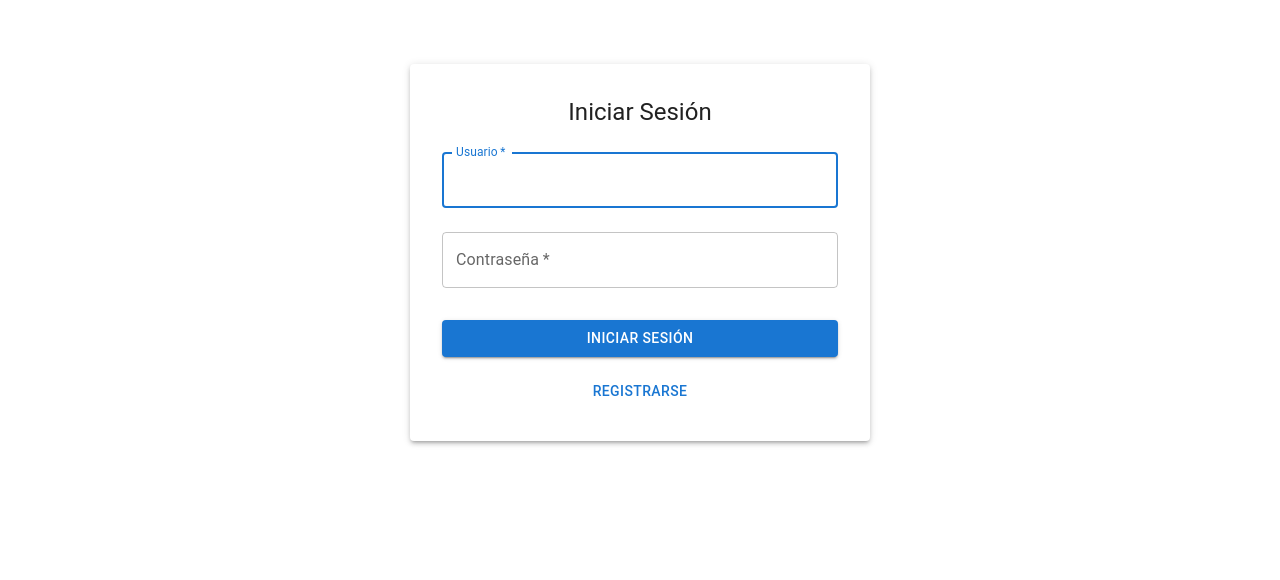
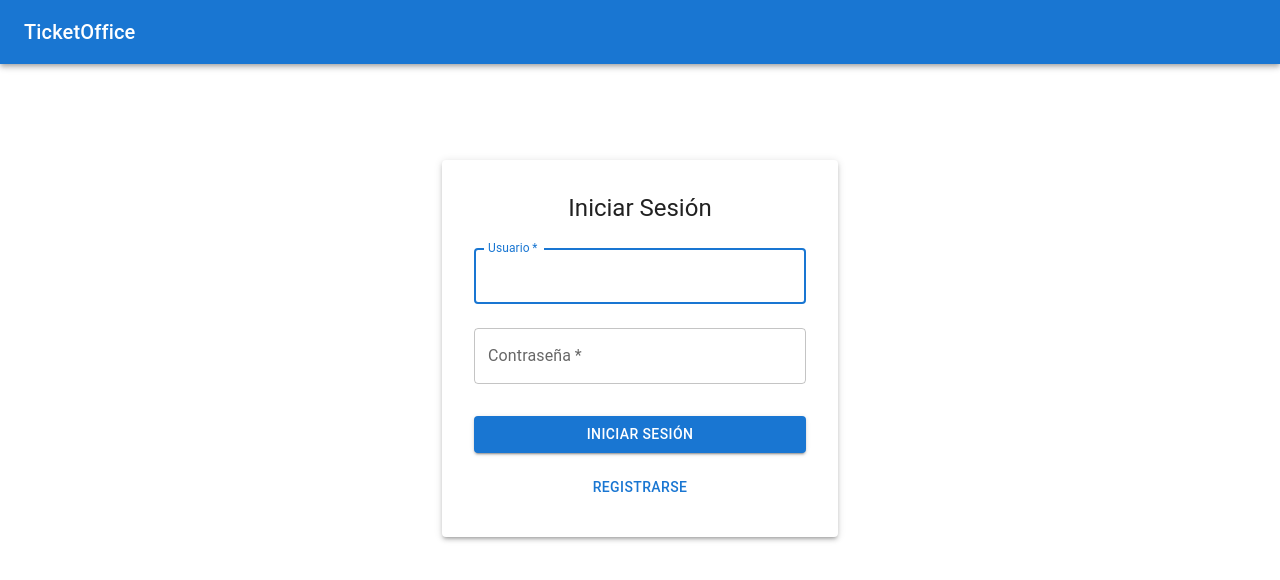
Before and after one commit to alejandrojuarez675/ticketoffice-frontend-2, a React (Create React App) app: page /login in a window 1280 px wide. Shown: the top 580 px of the page. Built offline with nearby package versions, Linux system fonts and the light colour scheme.

Commit message:
add ligh layout

```diff
--- a/src/App.tsx
+++ b/src/App.tsx
@@ -9,6 +9,7 @@ import LoginPage from './pages/LoginPage';
 import RegisterPage from './pages/RegisterPage';
 import LandingPage from './pages/LandingPage';
 import { authService } from 'services/auth';
+import LightLayout from './components/LightLayout';
 
 function PrivateRoute({ children }: { children: React.ReactNode }) {
   const isAuthenticated = authService.getCurrentUser();
@@ -21,8 +22,16 @@ function App() {
       <Routes>
         {/* Public routes */}
         <Route path="/" element={<LandingPage />} />
-        <Route path="/login" element={<LoginPage />} />
-        <Route path="/register" element={<RegisterPage />} />
+        <Route path="/login" element={
+          <LightLayout>
+            <LoginPage />
+          </LightLayout>
+        } />
+        <Route path="/register" element={
+          <LightLayout>
+            <RegisterPage />
+          </LightLayout>
+        } />
         <Route path="/logout" element={<Navigate to="/login" replace />} />
 
         {/* Protected admin routes */}
--- /dev/null
+++ b/src/components/LightLayout.tsx
@@ -0,0 +1,30 @@
+import React from 'react';
+import { ThemeProvider } from '@mui/material/styles';
+import { CssBaseline, Box, AppBar, Toolbar, Typography, Container } from '@mui/material';
+import { theme } from '../theme';
+
+interface LightLayoutProps {
+  children: React.ReactNode;
+}
+
+const LightLayout: React.FC<LightLayoutProps> = ({ children }) => {
+  return (
+    <ThemeProvider theme={theme}>
+      <CssBaseline />
+      <Box sx={{ display: 'flex', flexDirection: 'column', minHeight: '100vh' }}>
+        <AppBar position="static">
+          <Toolbar>
+            <Typography variant="h6" component="div" sx={{ flexGrow: 1 }}>
+              <a href="/" style={{ color: 'inherit', textDecoration: 'none' }}>TicketOffice</a>
+            </Typography>
+          </Toolbar>
+        </AppBar>
+        <Container component="main" sx={{ mt: 4, mb: 4, flexGrow: 1, maxWidth: 'sm' }}>
+          {children}
+        </Container>
+      </Box>
+    </ThemeProvider>
+  );
+};
+
+export default LightLayout;
```
